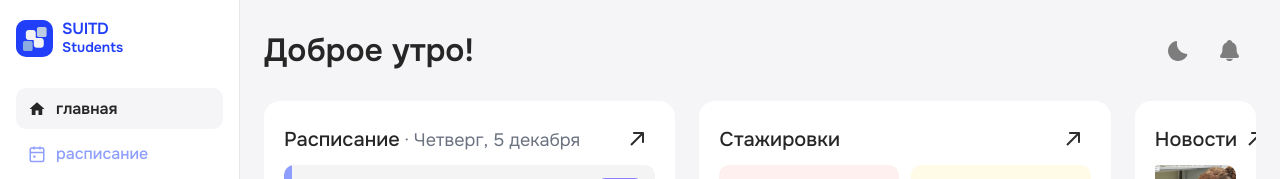
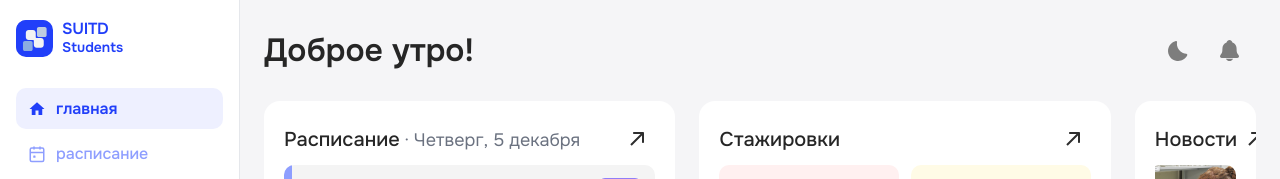
Before and after one commit to Gelik4x4/SUITDWebApp, a React (Vite) app in the folder frontend/: page /home in a window 1280 px wide. In both pictures the pointer is over the link "главная". Shown: the top 179 px of the page. Built offline with nearby package versions, Linux system fonts and the light colour scheme.

Commit message:
feat: update sidebar

```diff
--- a/frontend/src/components/layout/Sidebar.css
+++ b/frontend/src/components/layout/Sidebar.css
@@ -68,8 +68,8 @@
   text-decoration: none;
 }
 .sidebar__link:hover {
-  background: var(--bg);
-  color: var(--text-primary);
+
+  color: var(--accent);
 }
 .sidebar__link--active {
   background: var(--accent-light);
```
